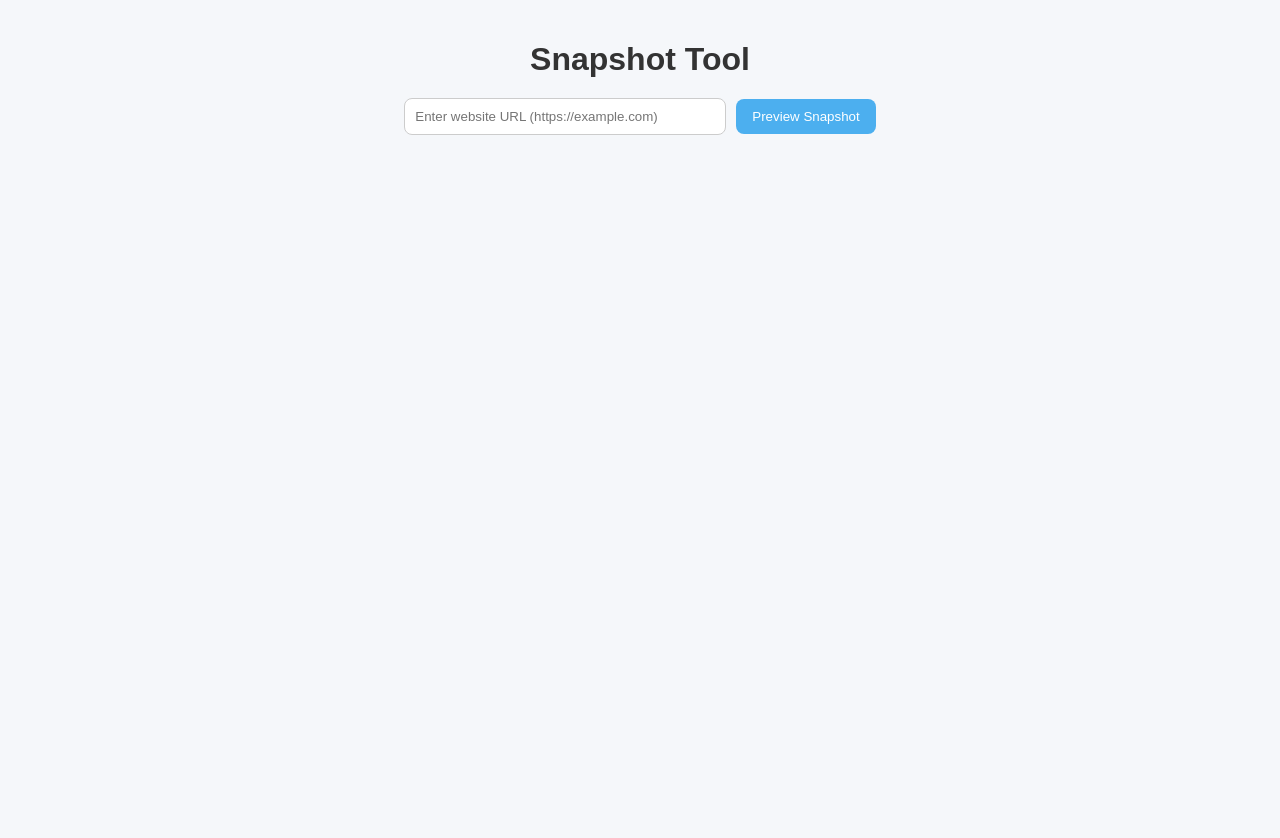
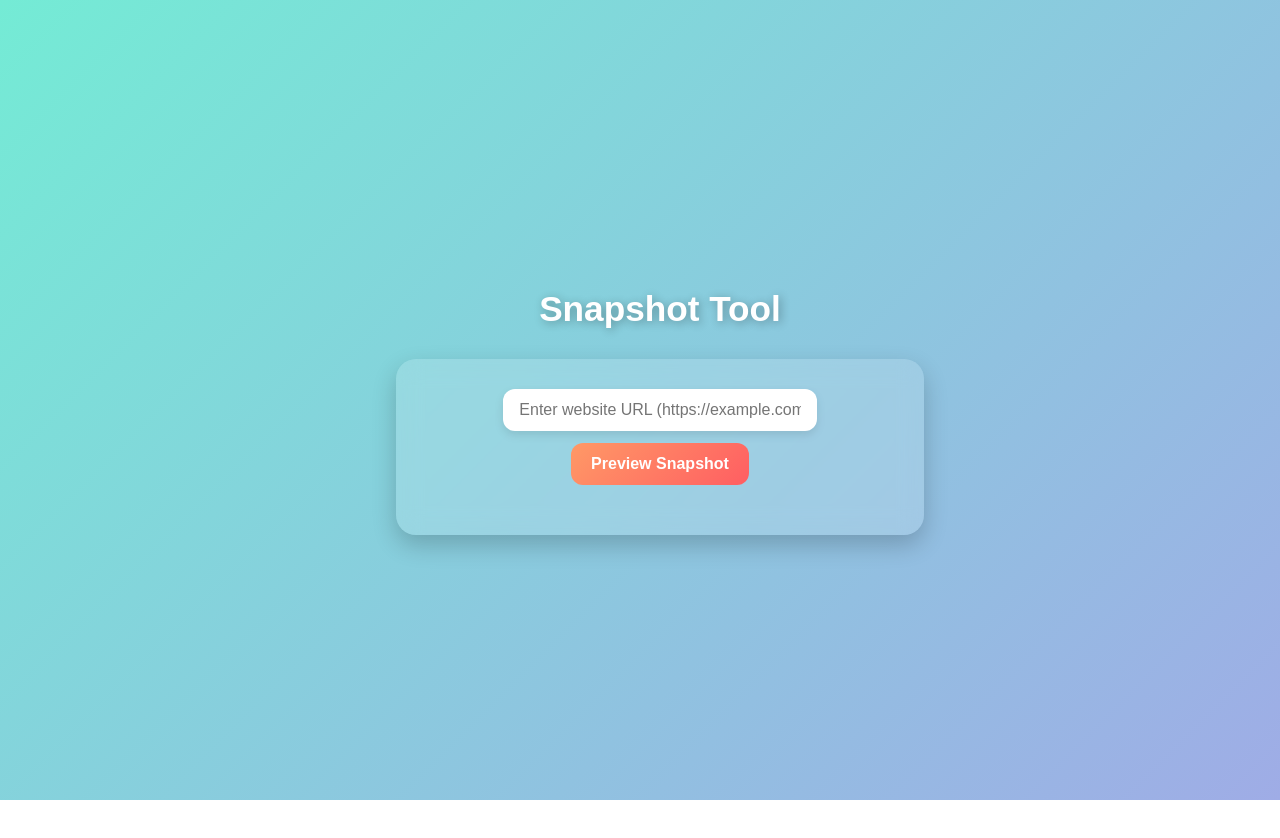
Before and after one commit to yashjaiswal97/website-snapshot-tool, a React (Create React App) app: page / in a window 1280 px wide. After the commit the page ends 800 px from the top, so only its background shows below. Built offline with nearby package versions, Linux system fonts and the light colour scheme.

Commit message:
Fix button

```diff
--- a/src/App.css
+++ b/src/App.css
@@ -1,72 +1,128 @@
+body {
+  margin: 0;
+  padding: 0;
+  font-family: "Poppins", sans-serif;
+  background: linear-gradient(135deg, #74ebd5, #9face6);
+  min-height: 100vh;
+  display: flex;
+  align-items: center;
+  justify-content: center;
+}
+
 .app {
   text-align: center;
-  font-family: Arial, sans-serif;
   padding: 20px;
-  background: #f5f7fa;
-  min-height: 100vh;
+  width: 100%;
+  max-width: 800px;
 }
 
-h1 {
-  color: #333;
-  margin-bottom: 20px;
+.title {
+  color: white;
+  font-size: 2.2rem;
+  margin-bottom: 30px;
+  text-shadow: 2px 2px 10px rgba(0, 0, 0, 0.3);
+}
+
+.card {
+  background: rgba(255, 255, 255, 0.15);
+  backdrop-filter: blur(12px);
+  border-radius: 20px;
+  padding: 30px;
+  box-shadow: 0 10px 25px rgba(0, 0, 0, 0.2);
+  color: white;
 }
 
 .input-section {
-  margin: 20px 0;
+  display: flex;
+  justify-content: center;
+  gap: 12px;
+  margin-bottom: 20px;
+  flex-wrap: wrap;
 }
 
 input {
-  padding: 10px;
-  width: 300px;
-  border-radius: 8px;
-  border: 1px solid #ccc;
-  margin-right: 10px;
+  padding: 12px 16px;
+  width: 60%;
+  max-width: 400px;
+  border-radius: 12px;
+  border: none;
+  outline: none;
+  font-size: 1rem;
+  box-shadow: 0 4px 10px rgba(0, 0, 0, 0.1);
 }
 
 button {
-  padding: 10px 16px;
-  background: #4cafef;
+  padding: 12px 20px;
   border: none;
-  border-radius: 8px;
+  border-radius: 12px;
+  background: linear-gradient(135deg, #ff9966, #ff5e62);
   color: white;
+  font-size: 1rem;
+  font-weight: bold;
   cursor: pointer;
-  transition: 0.3s;
+  transition: transform 0.2s, background 0.3s;
 }
 
 button:hover {
-  background: #3a9bdc;
+  transform: scale(1.05);
+  background: linear-gradient(135deg, #ff5e62, #ff9966);
 }
 
-.loading {
-  color: #666;
-}
-
-.error {
-  color: red;
-  margin-top: 10px;
-}
 
 .screenshot {
   margin-top: 20px;
 }
 
 .screenshot img {
-  max-width: 80%;
-  border: 2px solid #ddd;
-  border-radius: 10px;
-  margin-bottom: 10px;
+  max-width: 100%;
+  border-radius: 15px;
+  box-shadow: 0 8px 20px rgba(0, 0, 0, 0.25);
+  margin-bottom: 15px;
 }
 
 .screenshot a {
   display: inline-block;
-  margin-top: 10px;
-  padding: 8px 14px;
-  background: #4caf50;
+  padding: 10px 18px;
+  background: #34d399;
   color: white;
   text-decoration: none;
-  border-radius: 8px;
+  border-radius: 12px;
+  font-weight: bold;
+  transition: 0.3s;
 }
 
 .screenshot a:hover {
-  background: #3c8f40;
+  background: #059669;
 }
+
+
+.error {
+  color: #ff4d4d;
+  font-weight: bold;
+  margin-top: 10px;
+}
+
+.loading-container {
+  display: flex;
+  flex-direction: column;
+  align-items: center;
+  margin-top: 20px;
+  color: white;
+  font-weight: bold;
+}
+
+.spinner {
+  margin: 10px auto;
+  width: 60px;
+  height: 60px;
+  border: 6px solid rgba(255, 255, 255, 0.3);
+  border-top: 6px solid #fff;
+  border-radius: 50%;
+  animation: spin 1s linear infinite;
+}
+
+@keyframes spin {
+  to {
+    transform: rotate(360deg);
+  }
+}
```
